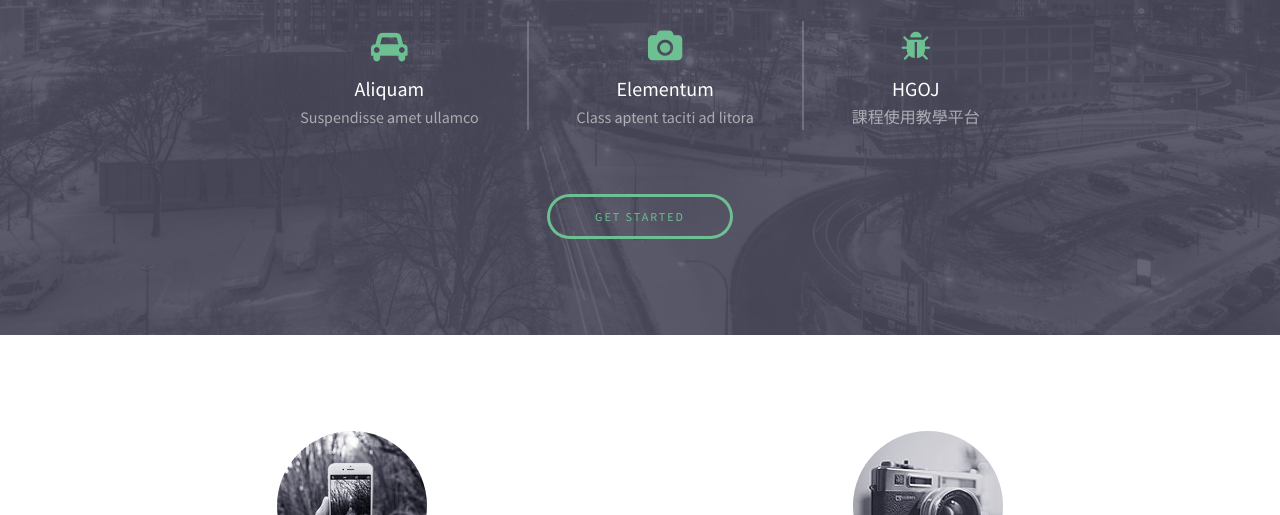
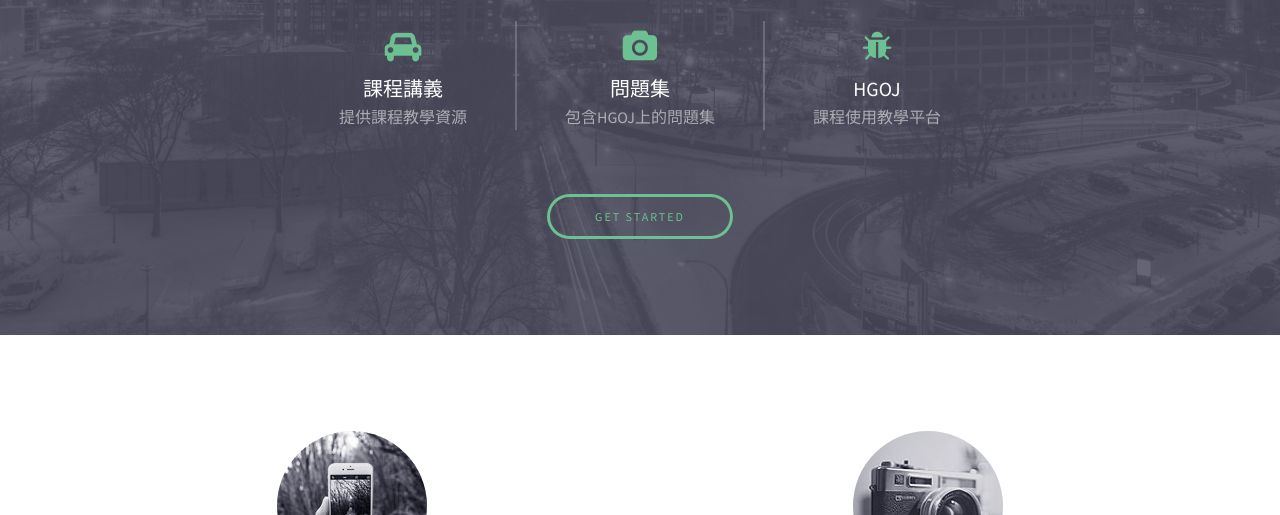
Before and after one commit to tmhoshiyoru/tmhoshiyoru.github.io, a plain HTML site: page index.html in a window 1280 px wide. Shown: the part 285-800 px from the top of the page. Drawn offline with Linux system fonts and the light colour scheme.

Commit message:
Update index.html

```diff
--- a/index.html
+++ b/index.html
@@ -37,14 +37,14 @@
 
 						<div>
 							<span class="icon fa-car"></span>
-							<h3>Aliquam</h3>
-							<p>Suspendisse amet ullamco</p>
+							<h3>課程講義</h3>
+							<p>提供課程教學資源</p>
 						</div>
 
 						<div>
 							<span class="icon fa-camera"></span>
-							<h3>Elementum</h3>
-							<p>Class aptent taciti ad litora</p>
+							<h3>問題集</h3>
+							<p>包含HGOJ上的問題集</p>
 						</div>
 
 						<div>
```
